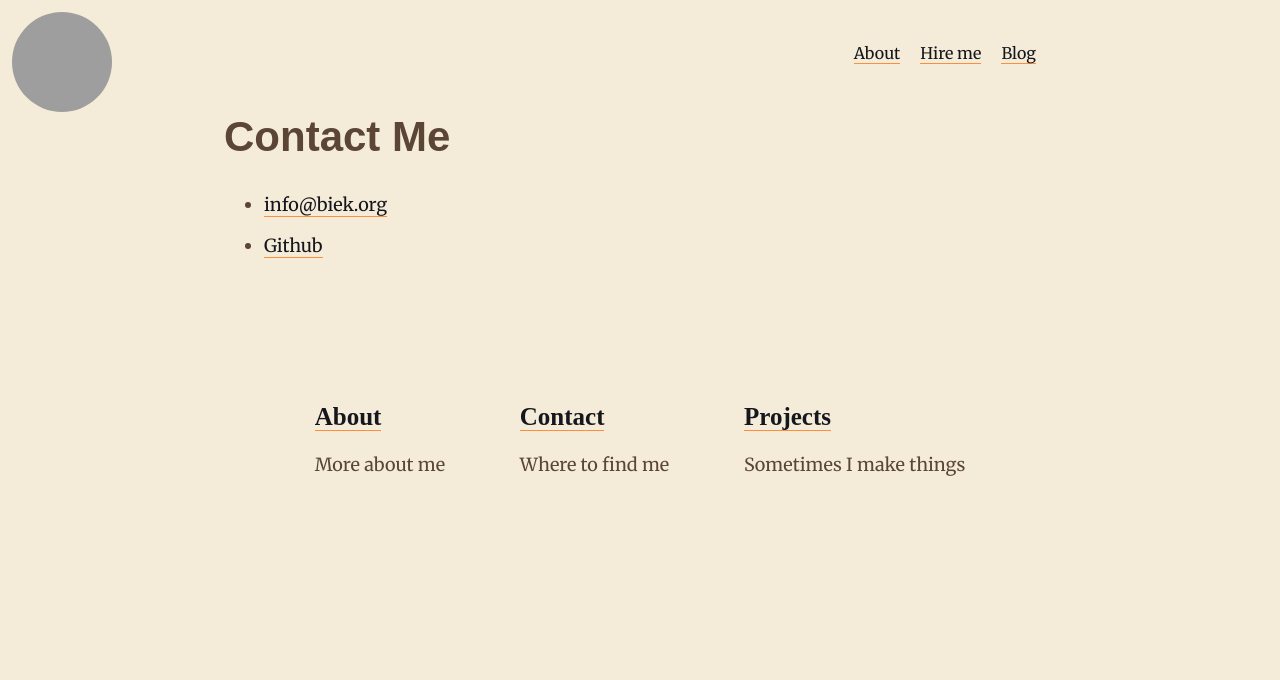
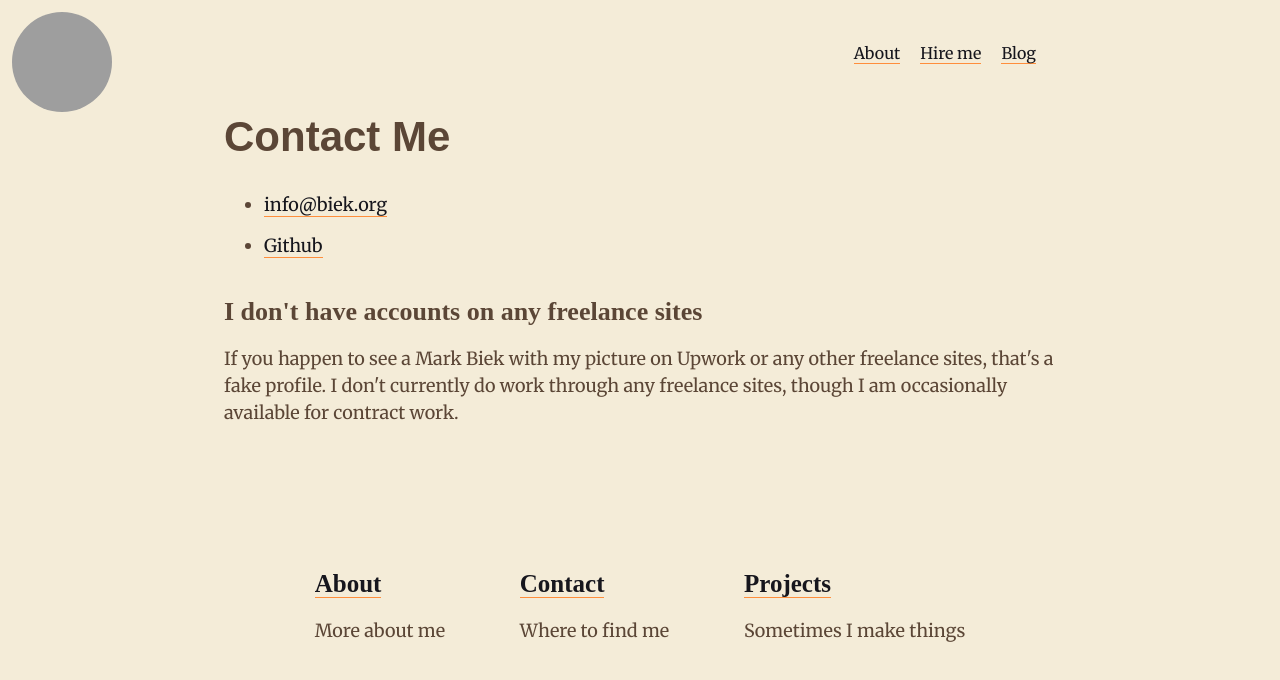
Before and after one commit to markbiek/blog, a Next.js app: page /contact in a window 1280 px wide. Shown: the top 680 px of the page. Built offline with nearby package versions, Linux system fonts and the light colour scheme; grey boxes are pictures that could not be loaded; a web font is replaced by a local one.

Commit message:
Add freelance warning to contact page

```diff
--- a/pages/contact.tsx
+++ b/pages/contact.tsx
@@ -15,6 +15,16 @@ export default function Contact() {
 					</li>
 				</ul>
 			</article>
+			<article>
+				<h2>I don't have accounts on any freelance sites</h2>
+
+				<p>
+					If you happen to see a Mark Biek with my picture on Upwork or any
+					other freelance sites, that's a fake profile. I don't currently do
+					work through any freelance sites, though I am occasionally available
+					for contract work.
+				</p>
+			</article>
 		</Layout>
 	);
 }
```
